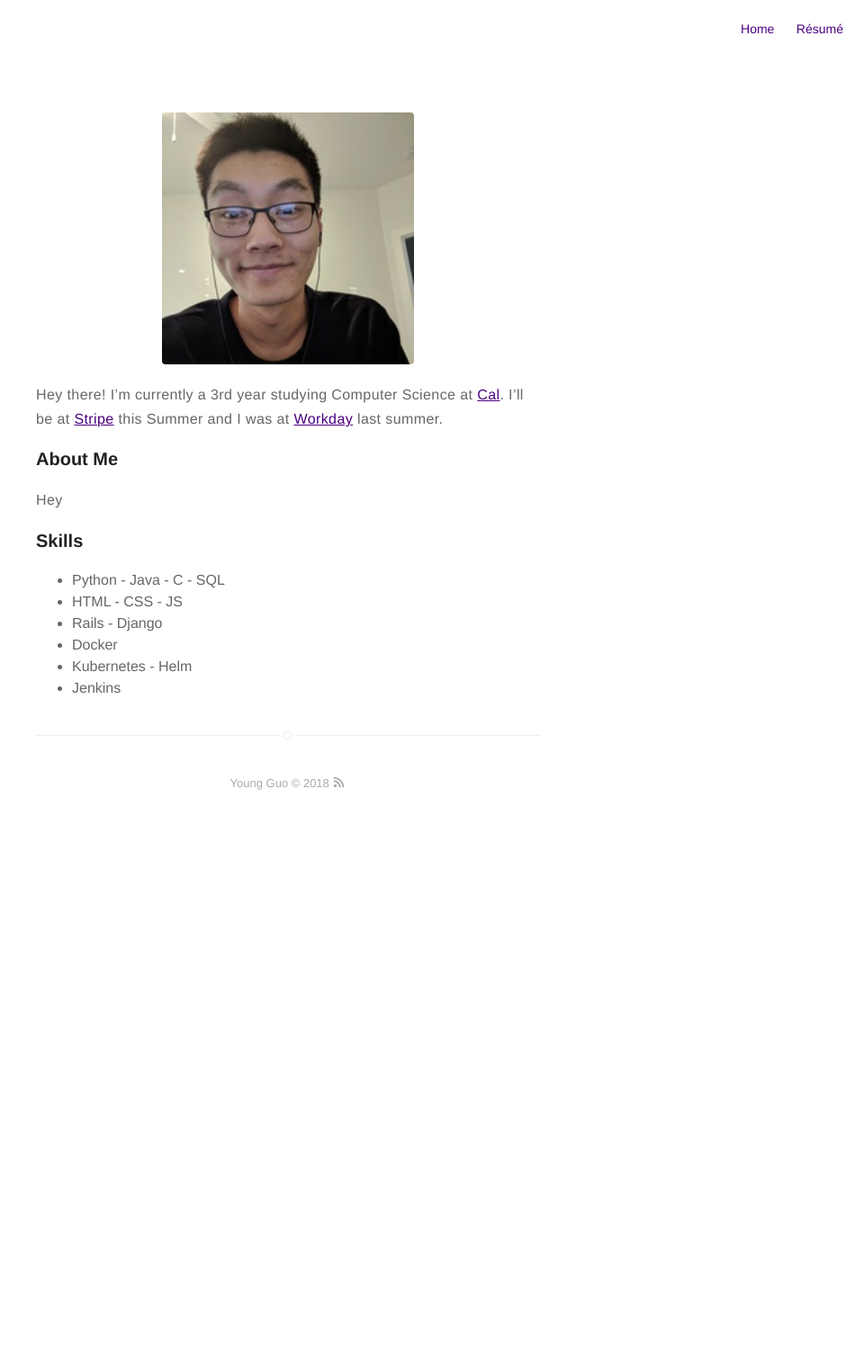
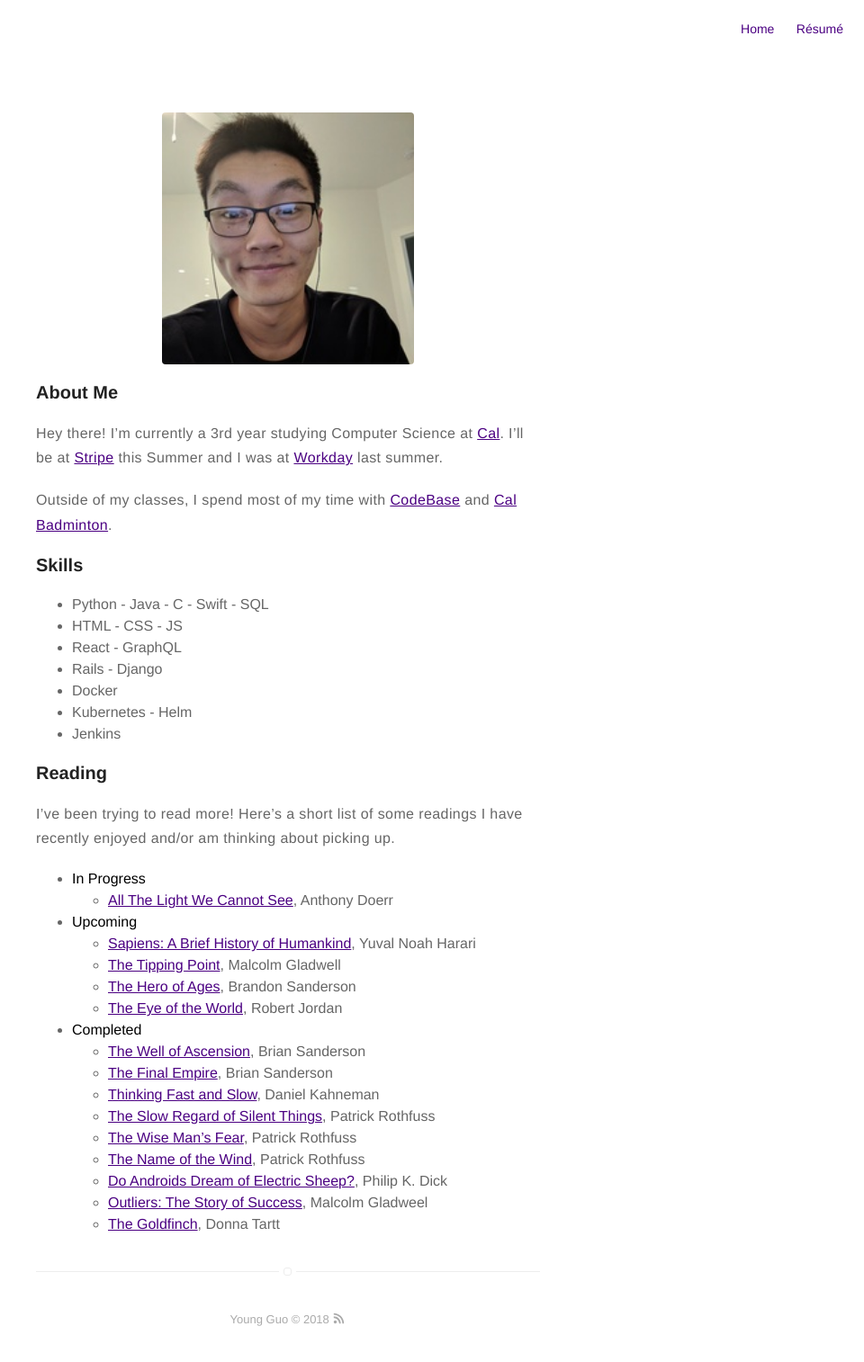
Before and after one commit to OldGuo/oldguo.github.io, a Jekyll site: the page built from about.md, in a window 1280 px wide. Shown: the whole page at 90% size, without its empty margins (320-1280 px from the left). Built offline with Jekyll 4.4.1, drawn with Linux system fonts in a browser that asks for light colours; before the commit the page ends 918 px from its top, so only the background shows below that.

Commit message:
Update About Me and Reading List

```diff
--- a/about.md
+++ b/about.md
@@ -4,15 +4,36 @@ layout: page
 ---
 ![Profile Image]({{ site.url }}/{{ site.picture }})
 
+### About Me
 Hey there! I'm currently a 3rd year studying Computer Science at [Cal](http://www.berkeley.edu/). I'll be at [Stripe](https://stripe.com/) this Summer and I was at [Workday](https://www.workday.com/) last summer.
 
-### About Me
-Hey
+Outside of my classes, I spend most of my time with [CodeBase](https://codebase.berkeley.edu/) and [Cal Badminton](https://badminton.berkeley.edu/).
 
 ### Skills
-- Python - Java - C - SQL
+- Python - Java - C - Swift - SQL
 - HTML - CSS - JS
+- React - GraphQL
 - Rails - Django
 - Docker
 - Kubernetes - Helm
 - Jenkins
+
+### Reading
+I've been trying to read more! Here's a short list of some readings I have recently enjoyed and/or am thinking about picking up.
+- **In Progress**
+  - [All The Light We Cannot See](https://www.goodreads.com/book/show/18143977-all-the-light-we-cannot-see), Anthony Doerr
+- **Upcoming**
+  - [Sapiens: A Brief History of Humankind](https://www.goodreads.com/book/show/23692271-sapiens), Yuval Noah Harari
+  - [The Tipping Point](https://www.goodreads.com/book/show/2612.The_Tipping_Point), Malcolm Gladwell
+  - [The Hero of Ages](https://www.goodreads.com/book/show/2767793-the-hero-of-ages), Brandon Sanderson
+  - [The Eye of the World](https://www.goodreads.com/book/show/228665.The_Eye_of_the_World), Robert Jordan
+- **Completed**
+  - [The Well of Ascension](https://www.goodreads.com/book/show/68429.The_Well_of_Ascension), Brian Sanderson
+  - [The Final Empire](https://www.goodreads.com/book/show/68428.The_Final_Empire), Brian Sanderson
+  - [Thinking Fast and Slow](https://www.goodreads.com/book/show/11468377-thinking-fast-and-slow), Daniel Kahneman
+  - [The Slow Regard of Silent Things](https://www.goodreads.com/book/show/21535271-the-slow-regard-of-silent-things), Patrick Rothfuss
+  - [The Wise Man's Fear](https://www.goodreads.com/book/show/1215032.The_Wise_Man_s_Fear), Patrick Rothfuss
+  - [The Name of the Wind](https://www.goodreads.com/book/show/186074.The_Name_of_the_Wind), Patrick Rothfuss
+  - [Do Androids Dream of Electric Sheep?](https://www.goodreads.com/book/show/7082.Do_Androids_Dream_of_Electric_Sheep_), Philip K. Dick
+  - [Outliers: The Story of Success](https://www.goodreads.com/book/show/3228917-outliers), Malcolm Gladweel
+  - [The Goldfinch](https://www.goodreads.com/book/show/17333223-the-goldfinch), Donna Tartt
```
